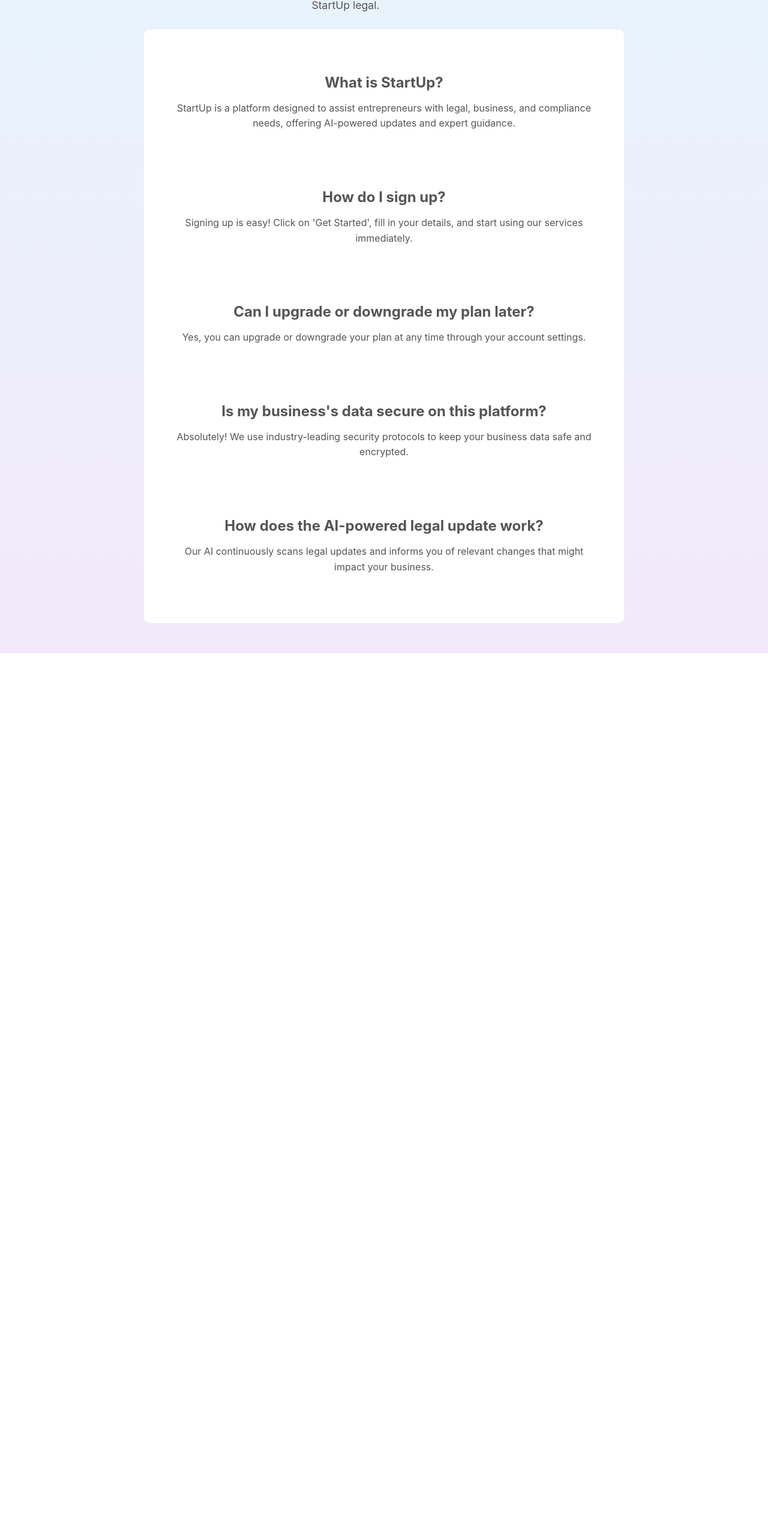
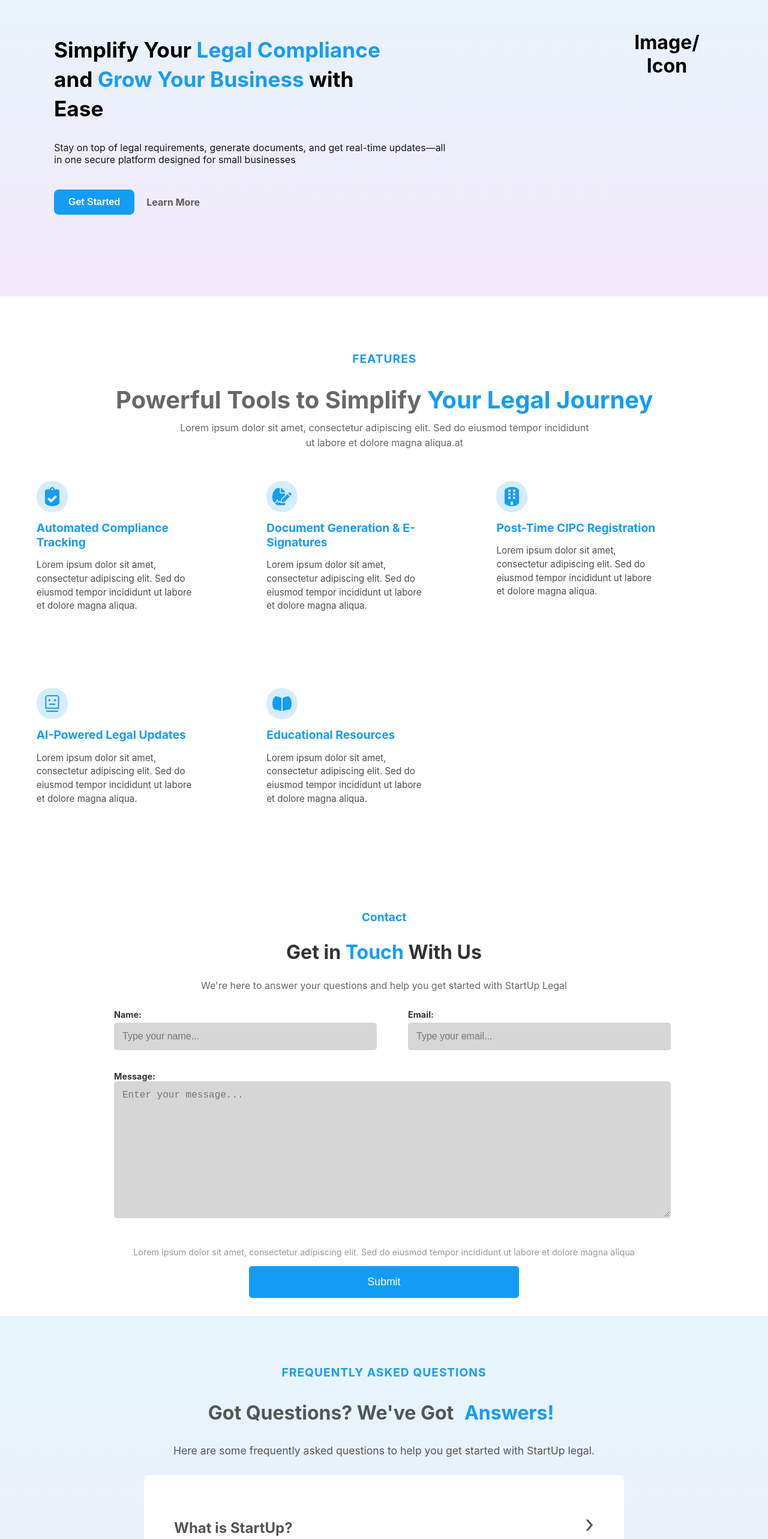
Before and after one commit to TlotloSeGamie/law-firm-landing-page, a React (Create React App) app: page / in a window 1280 px wide. Shown: the part 229-2795 px from the top of the page at 60% size. Before the commit the page ends 1318 px from the top, so only its background shows below. Built offline with nearby package versions, Linux system fonts and the light colour scheme.

Commit message:
questions component

```diff
--- a/src/App.js
+++ b/src/App.js
@@ -7,9 +7,9 @@
 function App() {
   return (
     <div className="App">
-      {/* <Home />
+      <Home />
       <Features />
-      <Contact /> */}
+      <Contact />
       <Questions />
     </div>
   );
--- a/src/components/Home.css
+++ b/src/components/Home.css
@@ -2,7 +2,7 @@
     display: flex;
     justify-content: center;
     align-items: center;
-    min-height: 90vh;
+    min-height: 70vh;
     background: linear-gradient(to bottom, #c0e7f769, #dabaf052);
     padding: 20px;
 }
--- a/src/components/Questions.css
+++ b/src/components/Questions.css
@@ -8,6 +8,15 @@
     text-align: center;
   }
 
+  .q-top {
+    width: 100%;
+    display: flex
+;
+    flex-direction: column;
+    justify-content: center;
+    align-items: center;
+}
+
   .q-top h5 {
     font-size: 1.2rem;
     margin-bottom: 10px;
@@ -17,7 +26,7 @@
   }
 
   .q-top h2 {
-    font-size: 2.5rem;
+    font-size: 2rem;
     font-weight: bold;
     margin-bottom: 15px;
   }
@@ -30,7 +39,7 @@
 
   .q-top p {
     font-size: 1.1rem;
-    max-width: 600px;
+    max-width: 800px;
     margin-bottom: 30px;
     color: #555;
   }
@@ -75,3 +84,21 @@
   .faq-card:hover {
     transform: translateY(-5px);
   }
+
+  .faq-question {
+    display: flex;
+    justify-content: space-between;
+    align-items: center;
+    cursor: pointer;
+  }
+
+  .arrow {
+    font-size: 2.5rem;
+    color: #555;
+    transition: transform 0.3s ease;
+  }
+
+  .faq-item:not(:last-child) {
+    border-bottom: 1px solid #ddd;
+    padding-bottom: 15px;
+  }
--- a/src/components/Questions.js
+++ b/src/components/Questions.js
@@ -1,7 +1,13 @@
-import React from "react";
+import React, { useState } from "react";
 import "./Questions.css";
 
 const Questions = () => {
+  const [openIndex, setOpenIndex] = useState(null);
+
+  const toggleAnswer = (index) => {
+    setOpenIndex(openIndex === index ? null : index);
+  };
+
   return (
     <div className="questions-main">
       <div className="q-top">
@@ -17,8 +23,11 @@
         <div className="faq-card">
           {faqData.map((item, index) => (
             <div className="faq-item" key={index}>
-              <h3>{item.question}</h3>
-              <p>{item.answer}</p>
+              <div className="faq-question" onClick={() => toggleAnswer(index)}>
+                <h3>{item.question}</h3>
+                <span className="arrow">{openIndex === index ? "⌄" : "›"}</span>
+              </div>
+              {openIndex === index && <p>{item.answer}</p>}
             </div>
           ))}
         </div>
@@ -31,28 +40,28 @@
   {
     question: "What is StartUp?",
     answer:
-      "StartUp is a platform designed to assist entrepreneurs with legal, business, and compliance needs, offering AI-powered updates and expert guidance.",
-  },
+    "Lorem ipsum dolor sit amet, consectetur adipiscing elit. Sed do eiusmod tempor incididunt ut labore et dolore magna aliqua. Ut enim ad minim veniam, quis nostrud exercitation ullamco laboris nisi ut aliquip ex ea commodo consequat. Duis aute irure dolor in reprehenderit in voluptate velit esse cillum dolore eu fugiat nulla pariatur. Excepteur sint occaecat cupidatat non proident, sunt in culpa qui officia deserunt mollit anim id est laborum",
+},
   {
     question: "How do I sign up?",
     answer:
-      "Signing up is easy! Click on 'Get Started', fill in your details, and start using our services immediately.",
+      "Lorem ipsum dolor sit amet, consectetur adipiscing elit. Sed do eiusmod tempor incididunt ut labore et dolore magna aliqua. Ut enim ad minim veniam, quis nostrud exercitation ullamco laboris nisi ut aliquip ex ea commodo consequat. Duis aute irure dolor in reprehenderit in voluptate velit esse cillum dolore eu fugiat nulla pariatur. Excepteur sint occaecat cupidatat non proident, sunt in culpa qui officia deserunt mollit anim id est laborum",
   },
   {
     question: "Can I upgrade or downgrade my plan later?",
     answer:
-      "Yes, you can upgrade or downgrade your plan at any time through your account settings.",
-  },
+    "Lorem ipsum dolor sit amet, consectetur adipiscing elit. Sed do eiusmod tempor incididunt ut labore et dolore magna aliqua. Ut enim ad minim veniam, quis nostrud exercitation ullamco laboris nisi ut aliquip ex ea commodo consequat. Duis aute irure dolor in reprehenderit in voluptate velit esse cillum dolore eu fugiat nulla pariatur. Excepteur sint occaecat cupidatat non proident, sunt in culpa qui officia deserunt mollit anim id est laborum",
+},
   {
     question: "Is my business's data secure on this platform?",
     answer:
-      "Absolutely! We use industry-leading security protocols to keep your business data safe and encrypted.",
-  },
+    "Lorem ipsum dolor sit amet, consectetur adipiscing elit. Sed do eiusmod tempor incididunt ut labore et dolore magna aliqua. Ut enim ad minim veniam, quis nostrud exercitation ullamco laboris nisi ut aliquip ex ea commodo consequat. Duis aute irure dolor in reprehenderit in voluptate velit esse cillum dolore eu fugiat nulla pariatur. Excepteur sint occaecat cupidatat non proident, sunt in culpa qui officia deserunt mollit anim id est laborum",
+},
   {
     question: "How does the AI-powered legal update work?",
     answer:
-      "Our AI continuously scans legal updates and informs you of relevant changes that might impact your business.",
-  },
+    "Lorem ipsum dolor sit amet, consectetur adipiscing elit. Sed do eiusmod tempor incididunt ut labore et dolore magna aliqua. Ut enim ad minim veniam, quis nostrud exercitation ullamco laboris nisi ut aliquip ex ea commodo consequat. Duis aute irure dolor in reprehenderit in voluptate velit esse cillum dolore eu fugiat nulla pariatur. Excepteur sint occaecat cupidatat non proident, sunt in culpa qui officia deserunt mollit anim id est laborum",
+},
 ];
 
 export default Questions;
```
